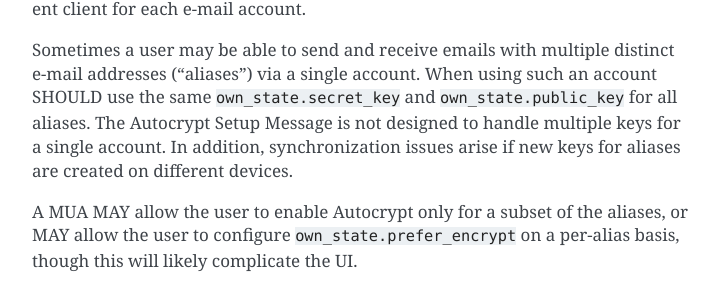
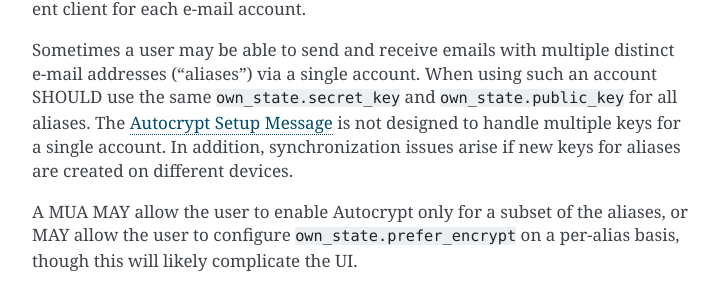
Before and after one commit to autocrypt/autocrypt, a Sphinx documentation site: the page built from doc/level1.rst, in a window 1280 px wide and 900 px high, scrolled down 13574 px. Shown: the part 175-481 px from the top of the window, without its empty margins (388-1107 px from the left). Built offline with Sphinx 7.4.7, drawn with Linux system fonts in a browser that asks for light colours; some of the changed lines change nothing that is shown.

Commit message:
add forward reference

```diff
--- a/doc/level1.rst
+++ b/doc/level1.rst
@@ -636,7 +636,7 @@ client for each e-mail account.
 Sometimes a user may be able to send and receive emails with multiple
 distinct e-mail addresses ("aliases") via a single account.  When
 using such an account SHOULD use the same ``own_state.secret_key`` and
-``own_state.public_key`` for all aliases.  The Autocrypt Setup Message
+``own_state.public_key`` for all aliases.  The :ref:`Autocrypt Setup Message <setup-message>`
 is not designed to handle multiple keys for a single account.  In
 addition, synchronization issues arise if new keys for aliases are
 created on different devices.
```
